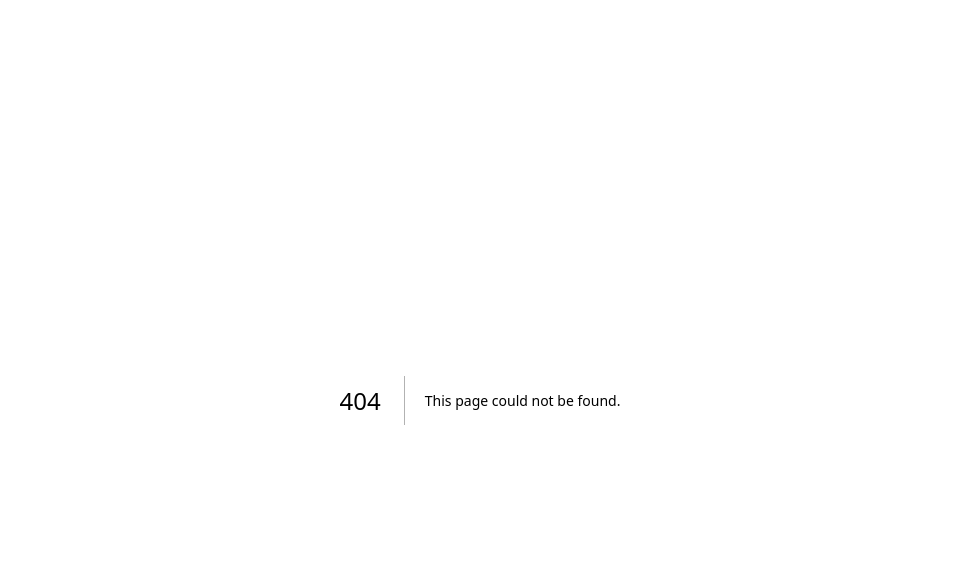
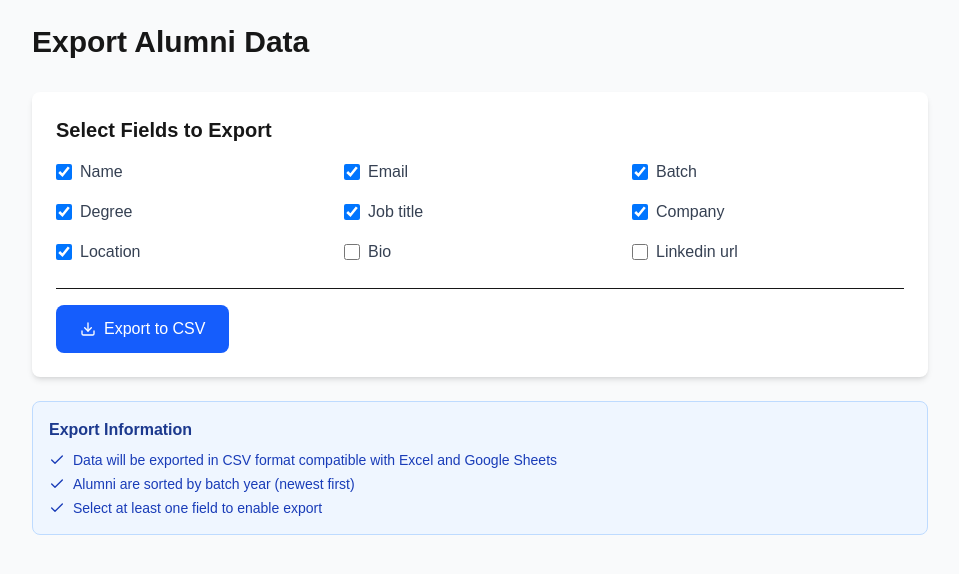
Before and after one commit to pranav718/alumconnect, a Next.js app: page /export in a window 1280 px wide. Before the commit this address had no page. Shown: the top 574 px of the page, without its empty margins (160-1119 px from the left). Built offline with nearby package versions, Linux system fonts and the light colour scheme; no server answers.

Commit message:
map page, export page, alumnimap

```diff
--- a/package.json
+++ b/package.json
@@ -14,13 +14,16 @@
     "@supabase/auth-helpers-nextjs": "^0.10.0",
     "@supabase/ssr": "^0.7.0",
     "@supabase/supabase-js": "^2.57.2",
+    "@types/leaflet": "^1.9.20",
     "class-variance-authority": "^0.7.1",
     "clsx": "^2.1.1",
+    "leaflet": "^1.9.4",
     "lucide-react": "^0.542.0",
     "next": "15.5.2",
     "prisma": "^6.15.0",
     "react": "19.1.0",
     "react-dom": "19.1.0",
+    "react-leaflet": "^5.0.0",
     "recharts": "^3.1.2",
     "tailwind-merge": "^3.3.1"
   },
--- /dev/null
+++ b/src/app/components/AlumniMap.tsx
@@ -0,0 +1,88 @@
+'use client'
+
+import { MapContainer, TileLayer, Marker, Popup } from 'react-leaflet'
+import { Alumni } from '@/types/database'
+import L from 'leaflet'
+import { useEffect, useState } from 'react'
+
+delete (L.Icon.Default.prototype as any)._getIconUrl
+L.Icon.Default.mergeOptions({
+  iconRetinaUrl: 'https://cdnjs.cloudflare.com/ajax/libs/leaflet/1.7.1/images/marker-icon-2x.png',
+  iconUrl: 'https://cdnjs.cloudflare.com/ajax/libs/leaflet/1.7.1/images/marker-icon.png',
+  shadowUrl: 'https://cdnjs.cloudflare.com/ajax/libs/leaflet/1.7.1/images/marker-shadow.png',
+})
+
+const cityCoordinates: Record<string, [number, number]> = {
+  'Bangalore': [12.9716, 77.5946],
+  'Mumbai': [19.0760, 72.8777],
+  'Delhi': [28.6139, 77.2090],
+  'Hyderabad': [17.3850, 78.4867],
+  'Chennai': [13.0827, 80.2707],
+  'Pune': [18.5204, 73.8567],
+  'Kolkata': [22.5726, 88.3639],
+  'Gurgaon': [28.4595, 77.0266],
+  'Noida': [28.5355, 77.3910],
+  'Jamnagar': [22.4707, 70.0577],
+}
+
+interface AlumniMapProps {
+  alumni: Alumni[]
+}
+
+export default function AlumniMap({ alumni }: AlumniMapProps) {
+  const [groupedAlumni, setGroupedAlumni] = useState<Record<string, Alumni[]>>({})
+
+  useEffect(() => {
+    const grouped = alumni.reduce((acc, person) => {
+      if (person.location) {
+        if (!acc[person.location]) {
+          acc[person.location] = []
+        }
+        acc[person.location].push(person)
+      }
+      return acc
+    }, {} as Record<string, Alumni[]>)
+
+    setGroupedAlumni(grouped)
+  }, [alumni])
+
+  return (
+    <MapContainer
+      center={[20.5937, 78.9629]}
+      zoom={5}
+      className="h-full w-full"
+    >
+      <TileLayer
+        attribution='&copy; <a href="https://www.openstreetmap.org/copyright">OpenStreetMap</a> contributors'
+        url="https://{s}.tile.openstreetmap.org/{z}/{x}/{y}.png"
+      />
+
+      {Object.entries(groupedAlumni).map(([location, alumniList]) => {
+        const coordinates = cityCoordinates[location]
+        if (!coordinates) return null
+
+        return (
+          <Marker key={location} position={coordinates}>
+            <Popup>
+              <div className="p-2">
+                <h3 className="font-bold text-lg mb-2">{location}</h3>
+                <p className="text-sm text-gray-600 mb-2">{alumniList.length} alumni</p>
+                <div className="space-y-2 max-h-48 overflow-y-auto">
+                  {alumniList.map((person) => (
+                    <div key={person.id} className="border-b pb-2">
+                      <p className="font-medium">{person.name}</p>
+                      <p className="text-sm text-gray-600">
+                        {person.job_title} at {person.company}
+                      </p>
+                      <p className="text-xs text-gray-500">Batch {person.batch}</p>
+                    </div>
+                  ))}
+                </div>
+              </div>
+            </Popup>
+          </Marker>
+        )
+      })}
+    </MapContainer>
+  )
+}
--- /dev/null
+++ b/src/app/export/page.tsx
@@ -0,0 +1,145 @@
+'use client'
+
+import { useState } from 'react'
+import { supabase } from '@/lib/supabase'
+import { Alumni } from '@/types/database'
+import { Download, Check } from 'lucide-react'
+
+export default function ExportPage() {
+  const [selectedFields, setSelectedFields] = useState({
+    name: true,
+    email: true,
+    batch: true,
+    degree: true,
+    job_title: true,
+    company: true,
+    location: true,
+    bio: false,
+    linkedin_url: false,
+  })
+  const [loading, setLoading] = useState(false)
+
+  const handleFieldToggle = (field: keyof typeof selectedFields) => {
+    setSelectedFields(prev => ({
+      ...prev,
+      [field]: !prev[field]
+    }))
+  }
+
+  const exportToCSV = async () => {
+    setLoading(true)
+
+    try {
+      const { data: alumni, error } = await supabase
+        .from('alumni')
+        .select('*')
+        .order('batch', { ascending: false })
+
+      if (error) throw error
+
+      const headers = Object.entries(selectedFields)
+        .filter(([_, selected]) => selected)
+        .map(([field, _]) => field.replace(/_/g, ' ').toUpperCase())
+
+      const rows = alumni?.map(alumnus => {
+        return Object.entries(selectedFields)
+          .filter(([_, selected]) => selected)
+          .map(([field, _]) => {
+            const value = alumnus[field as keyof Alumni]
+
+            if (typeof value === 'string' && (value.includes(',') || value.includes('"'))) {
+              return `"${value.replace(/"/g, '""')}"`
+            }
+            return value || ''
+          })
+          .join(',')
+      }) || []
+
+      const csvContent = [headers.join(','), ...rows].join('\n')
+
+      const blob = new Blob([csvContent], { type: 'text/csv;charset=utf-8;' })
+      const link = document.createElement('a')
+      const url = URL.createObjectURL(blob)
+
+      link.setAttribute('href', url)
+      link.setAttribute('download', `alumni_export_${new Date().toISOString().split('T')[0]}.csv`)
+      link.style.visibility = 'hidden'
+
+      document.body.appendChild(link)
+      link.click()
+      document.body.removeChild(link)
+
+    } catch (error) {
+      console.error('Export failed:', error)
+      alert('Failed to export data')
+    } finally {
+      setLoading(false)
+    }
+  }
+
+  return (
+    <div className="min-h-screen bg-gray-50 p-6">
+      <div className="max-w-4xl mx-auto">
+        <h1 className="text-3xl font-bold mb-8">Export Alumni Data</h1>
+
+        <div className="bg-white rounded-lg shadow-md p-6 mb-6">
+          <h2 className="text-xl font-semibold mb-4">Select Fields to Export</h2>
+
+          <div className="grid grid-cols-2 md:grid-cols-3 gap-4 mb-6">
+            {Object.entries(selectedFields).map(([field, selected]) => (
+              <label key={field} className="flex items-center space-x-2 cursor-pointer">
+                <input
+                  type="checkbox"
+                  checked={selected}
+                  onChange={() => handleFieldToggle(field as keyof typeof selectedFields)}
+                  className="w-4 h-4 text-blue-600 rounded focus:ring-blue-500"
+                />
+                <span className="text-gray-700">
+                  {field.replace(/_/g, ' ').charAt(0).toUpperCase() + field.replace(/_/g, ' ').slice(1)}
+                </span>
+              </label>
+            ))}
+          </div>
+
+          <div className="border-t pt-4">
+            <button
+              onClick={exportToCSV}
+              disabled={loading || !Object.values(selectedFields).some(v => v)}
+              className="flex items-center gap-2 px-6 py-3 bg-blue-600 text-white rounded-lg hover:bg-blue-700 disabled:bg-gray-400 disabled:cursor-not-allowed transition"
+            >
+              {loading ? (
+                <>
+                  <div className="animate-spin rounded-full h-4 w-4 border-b-2 border-white"></div>
+                  Exporting...
+                </>
+              ) : (
+                <>
+                  <Download className="w-4 h-4" />
+                  Export to CSV
+                </>
+              )}
+            </button>
+          </div>
+        </div>
+
+        <div className="bg-blue-50 border border-blue-200 rounded-lg p-4">
+          <h3 className="font-semibold text-blue-900 mb-2">Export Information</h3>
+          <ul className="text-sm text-blue-800 space-y-1">
+            <li className="flex items-start gap-2">
+              <Check className="w-4 h-4 mt-0.5" />
+              <span>Data will be exported in CSV format compatible with Excel and Google Sheets</span>
+            </li>
+            <li className="flex items-start gap-2">
+              <Check className="w-4 h-4 mt-0.5" />
+              <span>Alumni are sorted by batch year (newest first)</span>
+            </li>
+            <li className="flex items-start gap-2">
+              <Check className="w-4 h-4 mt-0.5" />
+              <span>Select at least one field to enable export</span>
+            </li>
+          </ul>
+        </div>
+      </div>
+    </div>
+  )
+}
--- /dev/null
+++ b/src/app/map/page.tsx
@@ -0,0 +1,43 @@
+'use client'
+
+import { useEffect, useState } from 'react'
+import { supabase } from '@/lib/supabase'
+import { Alumni } from '@/types/database'
+import dynamic from 'next/dynamic'
+import 'leaflet/dist/leaflet.css'
+
+const MapComponent = dynamic(() => import('@/components/AlumniMap'), {
+  ssr: false,
+  loading: () => <div className="h-screen flex items-center justify-center">Loading map...</div>
+})
+
+export default function AlumniMapPage() {
+  const [alumni, setAlumni] = useState<Alumni[]>([])
+  const [loading, setLoading] = useState(true)
+
+  useEffect(() => {
+    fetchAlumni()
+  }, [])
+
+  const fetchAlumni = async () => {
+    const { data, error } = await supabase
+      .from('alumni')
+      .select('*')
+      .not('location', 'is', null)
+
+    if (data) {
+      setAlumni(data)
+    }
+    setLoading(false)
+  }
+
+  if (loading) {
+    return <div className="h-screen flex items-center justify-center">Loading alumni data...</div>
+  }
+
+  return (
+    <div className="h-screen">
+      <MapComponent alumni={alumni} />
+    </div>
+  )
+}
```
Also changed, not shown: 1 other file (tests, documents, lock files or other folders).
